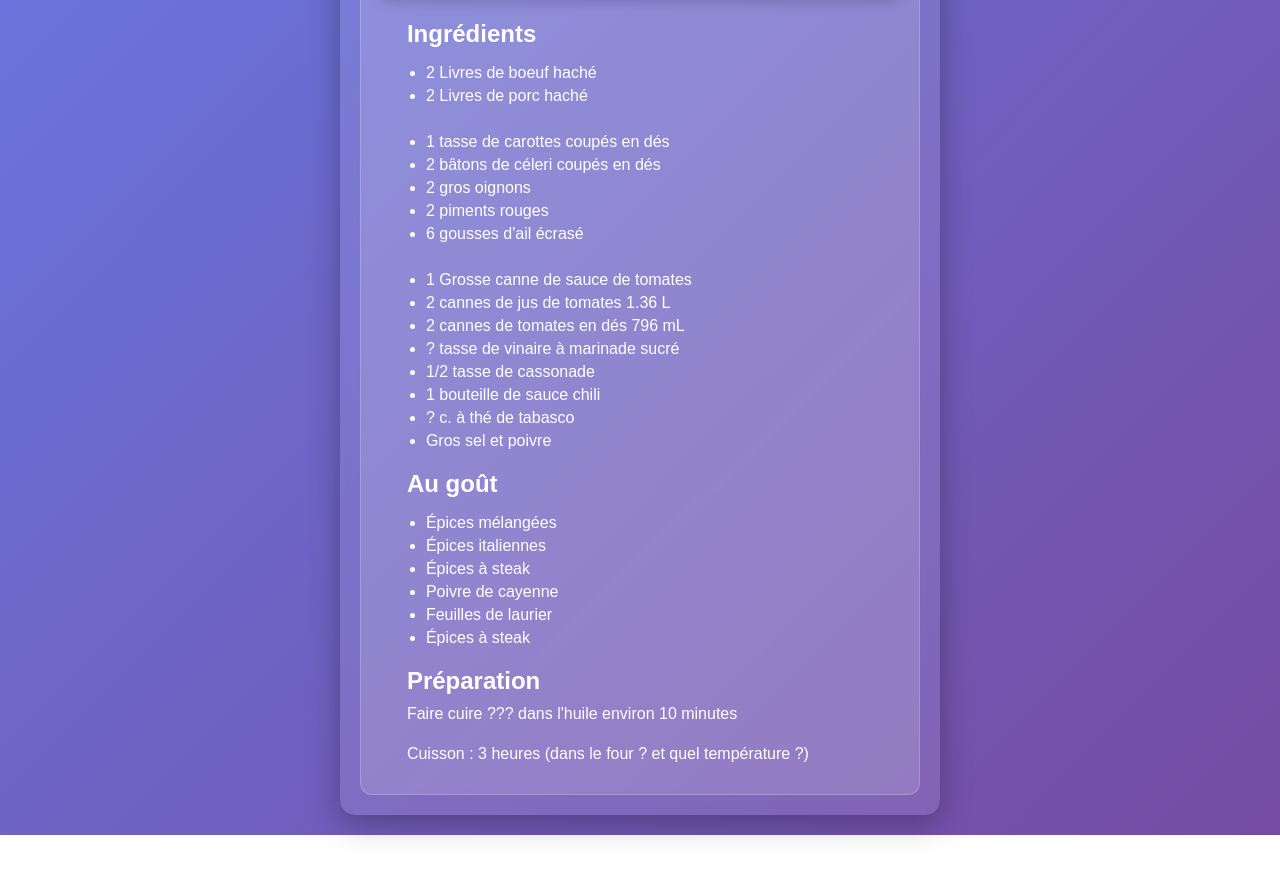
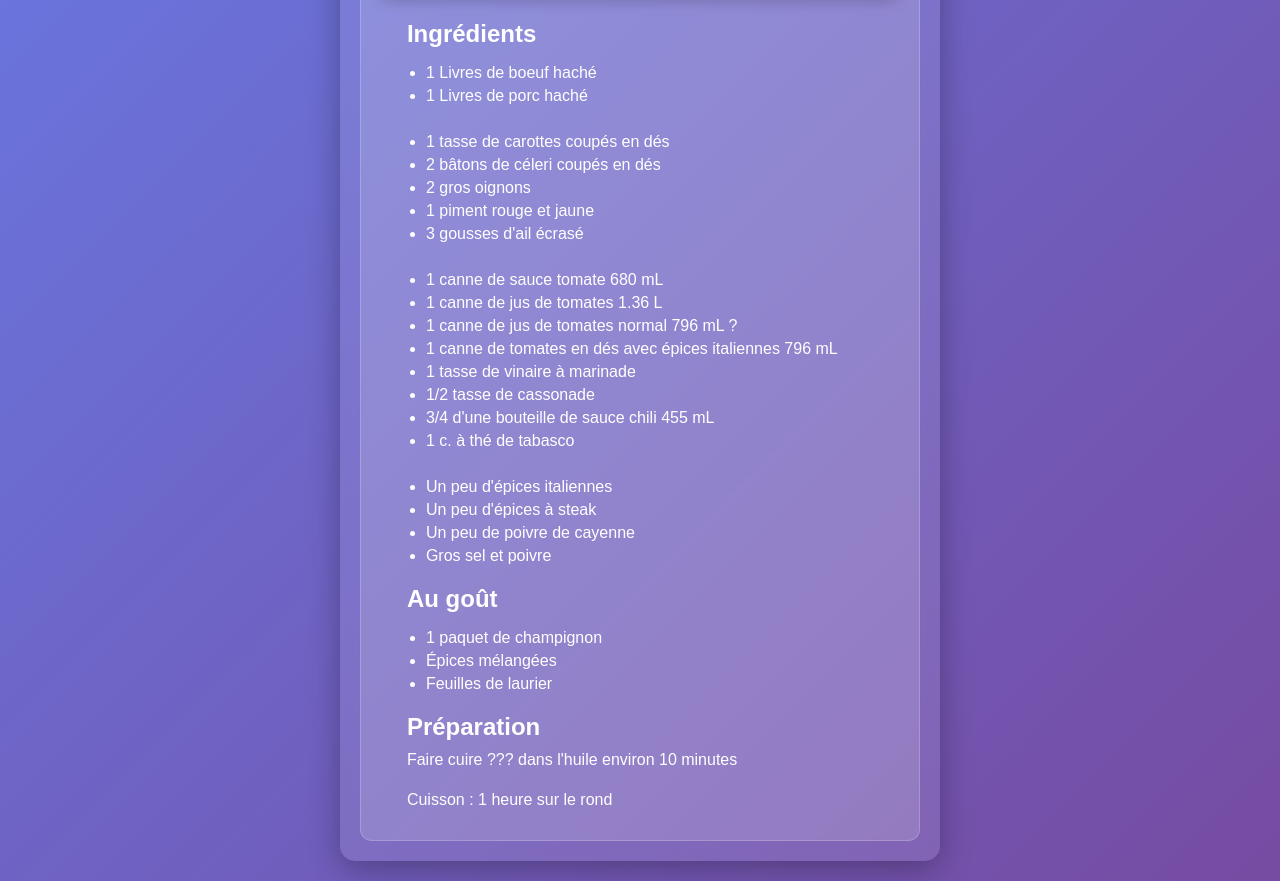
Before and after one commit to MikaHot/RecetteMika, a website: page Menu recipes/code/sauces/Sauce spag Ghislaine.html in a window 1280 px wide. Shown: the part 528-1409 px from the top of the page. Before the commit the page ends 1363 px from the top, so only its background shows below. Drawn offline with Linux system fonts and the light colour scheme.

Commit message:
Correction recette sauce spag

```diff
--- a/Menu recipes/code/sauces/Sauce spag Ghislaine.html
+++ b/Menu recipes/code/sauces/Sauce spag Ghislaine.html
@@ -80,38 +80,40 @@
                 <span>Ingrédients</span>
                 <ul style="margin-bottom:20px;margin-left:-20px;">
 
-                    <li>2 Livres de boeuf haché</li>
-                    <li>2 Livres de porc haché</li><br>
+                    <li>1 Livres de boeuf haché</li>
+                    <li>1 Livres de porc haché</li><br>
 
                     <li>1 tasse de carottes coupés en dés</li>
                     <li>2 bâtons de céleri coupés en dés</li>
                     <li>2 gros oignons</li>
-                    <li>2 piments rouges</li>
-                    <li>6 gousses d'ail écrasé</li><br>
+                    <li>1 piment rouge et jaune</li>
+                    <li>3 gousses d'ail écrasé</li><br>
 
-                    <li>1 Grosse canne de sauce de tomates</li>
-                    <li>2 cannes de jus de tomates 1.36 L</li>
-                    <li>2 cannes de tomates en dés 796 mL</li>
-                    <li>? tasse de vinaire à marinade sucré</li>
+                    <li>1 canne de sauce tomate 680 mL</li>
+                    <li>1 canne de jus de tomates 1.36 L</li>
+                    <li>1 canne de jus de tomates normal 796 mL ?</li>
+                    <li>1 canne de tomates en dés avec épices italiennes 796 mL</li>
+                    <li>1 tasse de vinaire à marinade</li>
                     <li>1/2 tasse de cassonade</li>
-                    <li>1 bouteille de sauce chili</li>
-                    <li>? c. à thé de tabasco</li>
+                    <li>3/4 d'une bouteille de sauce chili 455 mL</li>
+                    <li>1 c. à thé de tabasco</li><br>
+
+                    <li>Un peu d'épices italiennes</li>
+                    <li>Un peu d'épices à steak</li>
+                    <li>Un peu de poivre de cayenne</li>
                     <li>Gros sel et poivre</li></ul>
 
                 <span>Au goût</span>
                 <ul style="margin-bottom:20px;margin-left:-20px;">
+                    <li>1 paquet de champignon</li>
                     <li>Épices mélangées</li>
-                    <li>Épices italiennes</li>
-                    <li>Épices à steak</li>
-                    <li>Poivre de cayenne</li>
                     <li>Feuilles de laurier</li>
-                    <li>Épices à steak</li>
                 </ul>
 
 				<span>Préparation</span>
 				<p>Faire cuire ??? dans l'huile environ 10 minutes</p>
 				<p></p>
-				<p>Cuisson : 3 heures (dans le four ? et quel température ?)</p>
+				<p>Cuisson : 1 heure sur le rond</p>
 			</div></div>
 		</a>
 
```
